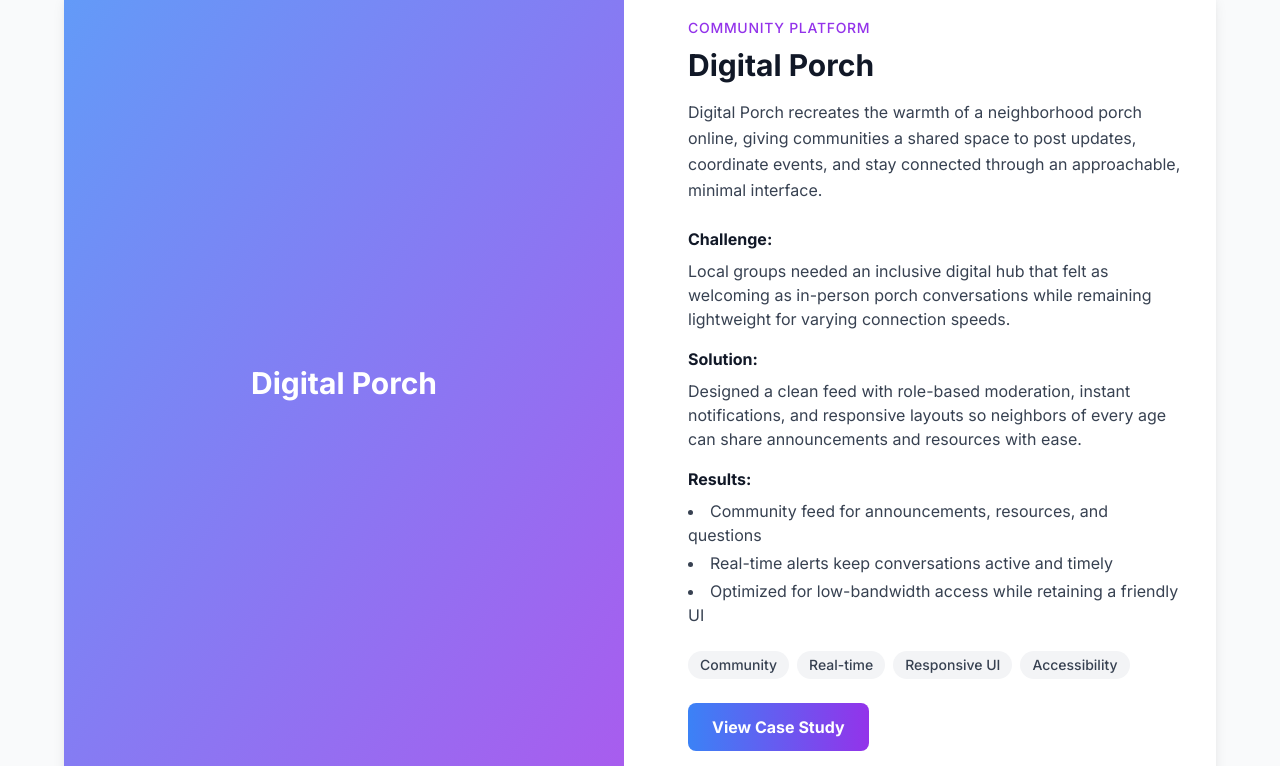
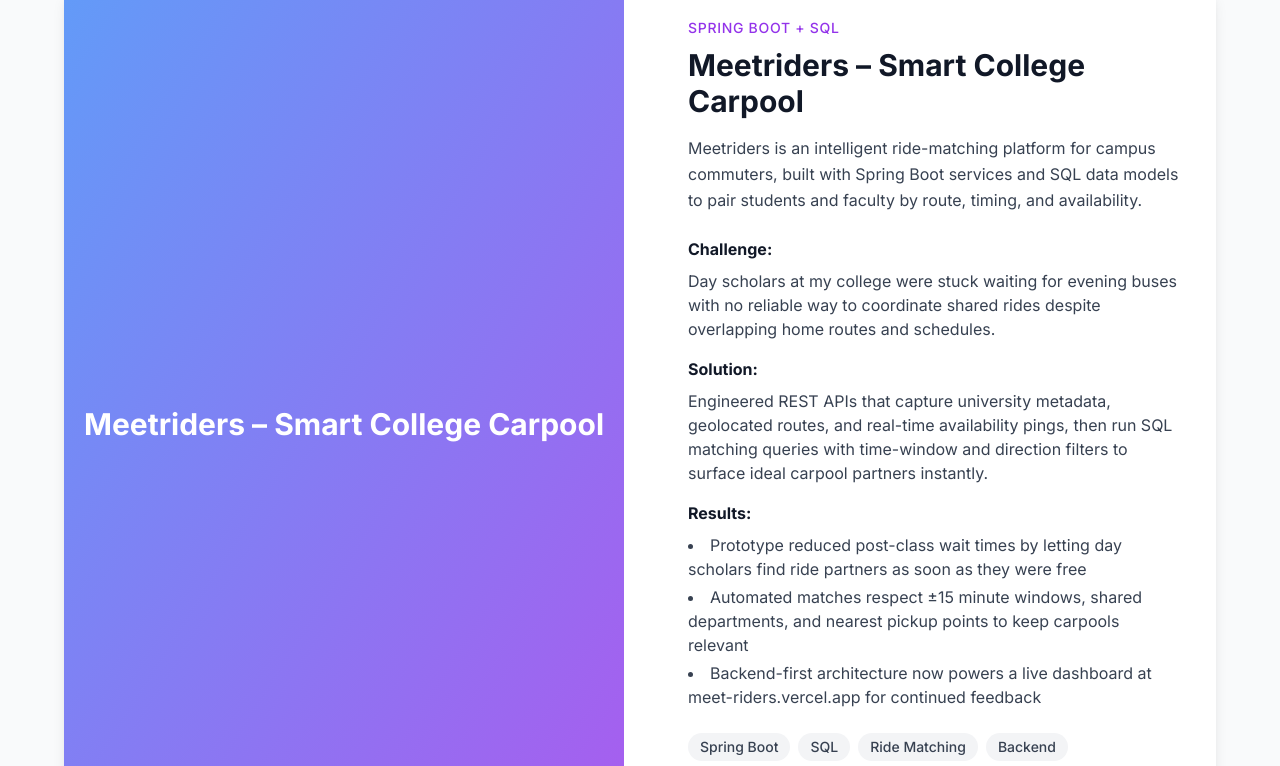
Before and after one commit to lohitaksha06/Portfolio, a Next.js app: page /projects in a window 1280 px wide. Shown: the part 441-1207 px from the top of the page. Built offline with nearby package versions, Linux system fonts and the light colour scheme.

Commit message:
meetriders

```diff
--- a/src/app/projects/page.tsx
+++ b/src/app/projects/page.tsx
@@ -5,7 +5,26 @@ import { motion } from 'framer-motion'
 export default function Projects() {
   const projects = [
     {
-      id: 5,
+      id: 1,
+      title: "Meetriders – Smart College Carpool",
+      category: "Spring Boot + SQL",
+      description:
+        "Meetriders is an intelligent ride-matching platform for campus commuters, built with Spring Boot services and SQL data models to pair students and faculty by route, timing, and availability.",
+      image: "/api/placeholder/800/600",
+      tags: ["Spring Boot", "SQL", "Ride Matching", "Backend"],
+      link: "https://meet-riders.vercel.app/",
+      challenge:
+        "Day scholars at my college were stuck waiting for evening buses with no reliable way to coordinate shared rides despite overlapping home routes and schedules.",
+      solution:
+        "Engineered REST APIs that capture university metadata, geolocated routes, and real-time availability pings, then run SQL matching queries with time-window and direction filters to surface ideal carpool partners instantly.",
+      results: [
+        "Prototype reduced post-class wait times by letting day scholars find ride partners as soon as they were free",
+        "Automated matches respect ±15 minute windows, shared departments, and nearest pickup points to keep carpools relevant",
+        "Backend-first architecture now powers a live dashboard at meet-riders.vercel.app for continued feedback"
+      ]
+    },
+    {
+      id: 2,
       title: "Digital Porch",
       category: "Community Platform",
       description:
@@ -24,7 +43,7 @@ export default function Projects() {
       ]
     },
     {
-      id: 6,
+      id: 3,
       title: "Monza Motors",
       category: "Automotive Experience",
       description:
@@ -43,7 +62,7 @@ export default function Projects() {
       ]
     },
     {
-      id: 1,
+      id: 4,
       title: "E-Commerce Redesign",
       category: "UX Research & Design",
       description: "Complete redesign of a major e-commerce platform focusing on conversion optimization and user experience improvements. The project resulted in a 40% increase in conversions and 25% reduction in cart abandonment.",
@@ -55,7 +74,7 @@ export default function Projects() {
       results: ["40% increase in conversions", "25% reduction in cart abandonment", "35% improvement in mobile engagement"]
     },
     {
-      id: 2,
+      id: 5,
       title: "Mobile Banking App",
       category: "Mobile UX Design",
       description: "Designed an intuitive mobile banking experience with a focus on accessibility, security, and ease of use. The app serves over 100k users and maintains a 4.8-star rating.",
@@ -67,7 +86,7 @@ export default function Projects() {
       results: ["4.8-star app store rating", "30% increase in mobile transactions", "WCAG AA compliance achieved"]
     },
     {
-      id: 3,
+      id: 6,
       title: "Healthcare Dashboard",
       category: "Data Visualization",
       description: "Complex data visualization dashboard for healthcare professionals to monitor patient data, trends, and alerts in real-time. The system processes over 1M data points daily.",
@@ -79,7 +98,7 @@ export default function Projects() {
       results: ["50% reduction in data analysis time", "99.9% system uptime", "25% improvement in patient outcomes"]
     },
     {
-      id: 4,
+      id: 7,
       title: "AI-Powered SaaS Platform",
       category: "Complex UI Design",
       description: "User-friendly interface for a complex AI tool that makes machine learning accessible to non-technical users. The platform democratizes AI for small businesses.",
--- a/src/components/sections/ProjectsSection.tsx
+++ b/src/components/sections/ProjectsSection.tsx
@@ -11,35 +11,39 @@ const ProjectsSection = () => {
   const projects = [
     {
       id: 1,
-      title: "E-Commerce Redesign",
-      description: "Complete UX overhaul of a major e-commerce platform resulting in 40% increase in conversions",
+      title: "Meetriders – Smart College Carpool",
+      description: "Spring Boot + SQL ride-matching system that helped my college day scholars avoid evening bus queues by pairing commuters in real time.",
       image: "/api/placeholder/600/400",
-      tags: ["UX Research", "UI Design", "A/B Testing"],
-      color: "from-blue-500 to-purple-600"
+      tags: ["Spring Boot", "SQL", "Ride Matching"],
+      color: "from-indigo-500 to-purple-600",
+      link: "https://meet-riders.vercel.app/"
     },
     {
       id: 2,
-      title: "Mobile Banking App",
-      description: "Designed an intuitive banking experience with focus on accessibility and security",
+      title: "Digital Porch",
+      description: "Community-first web app that recreates neighborhood porch conversations with real-time posts and role-based moderation.",
       image: "/api/placeholder/600/400",
-      tags: ["Mobile Design", "Accessibility", "Fintech"],
-      color: "from-green-500 to-teal-600"
+      tags: ["Community", "Realtime", "UI"],
+      color: "from-green-500 to-teal-600",
+      link: "https://digital-porch.vercel.app/"
     },
     {
       id: 3,
-      title: "Healthcare Dashboard",
-      description: "Complex data visualization for healthcare professionals with real-time insights",
+      title: "Monza Motors",
+      description: "Motorsport-inspired dashboard centralizing vehicle specs, maintenance logs, and ownership documents for transparent car management.",
       image: "/api/placeholder/600/400",
-      tags: ["Data Viz", "Healthcare", "Dashboard"],
-      color: "from-red-500 to-pink-600"
+      tags: ["Automotive", "Dashboard", "Notifications"],
+      color: "from-red-500 to-pink-600",
+      link: "https://monza-motors.netlify.app/"
     },
     {
       id: 4,
-      title: "AI-Powered SaaS",
-      description: "User-friendly interface for a complex AI tool, making machine learning accessible",
+      title: "E-Commerce Redesign",
+      description: "UX and conversion optimization overhaul that lifted checkout conversions by 40% and cut cart abandonment by 25%.",
       image: "/api/placeholder/600/400",
-      tags: ["AI/ML", "SaaS", "Complex UI"],
-      color: "from-yellow-500 to-orange-600"
+      tags: ["UX Research", "UI Design", "A/B Testing"],
+      color: "from-yellow-500 to-orange-600",
+      link: "/projects"
     }
   ]
 
@@ -99,13 +103,16 @@ const ProjectsSection = () => {
                   ))}
                 </div>
 
-                <motion.button
+                <motion.a
+                  href={project.link}
+                  target={project.link.startsWith('http') ? '_blank' : '_self'}
+                  rel={project.link.startsWith('http') ? 'noopener noreferrer' : undefined}
                   whileHover={{ scale: 1.05 }}
                   whileTap={{ scale: 0.95 }}
-                  className={`w-full bg-gradient-to-r ${project.color} text-white font-bold py-3 px-6 rounded-lg transition-all duration-300 hover:shadow-lg`}
+                  className={`block text-center bg-gradient-to-r ${project.color} text-white font-bold py-3 px-6 rounded-lg transition-all duration-300 hover:shadow-lg`}
                 >
-                  View Case Study
-                </motion.button>
+                  View Project
+                </motion.a>
               </div>
 
               {/* Hover overlay */}
```
